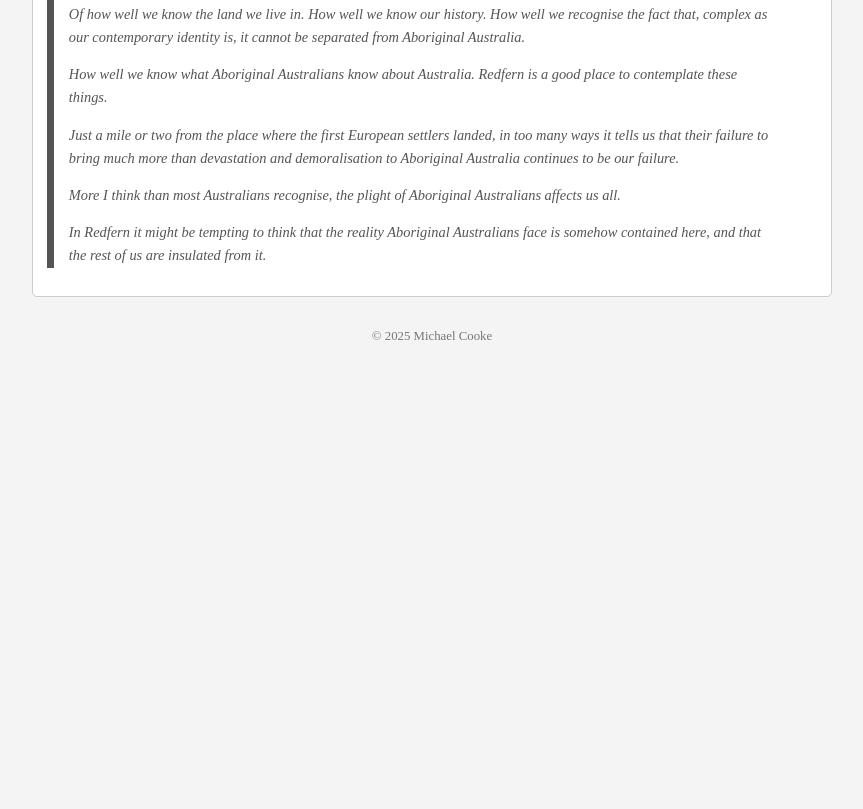
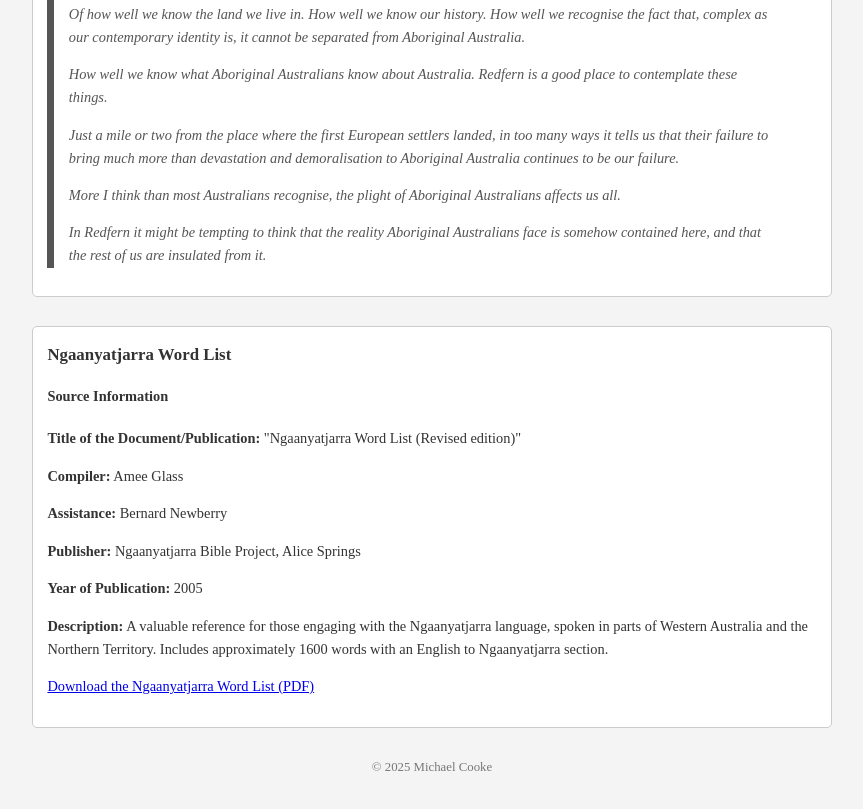
Before and after one commit to lesquid/michael-cooke-portfolio, a plain HTML site: page resources.html in a window 1280 px wide. Shown: the part 870-1679 px from the top of the page, without its empty margins (208-1071 px from the left). Before the commit the page ends 1249 px from the top, so only its background shows below. Drawn offline with Linux system fonts and the light colour scheme.

Commit message:
resources pdf link attached to resources.html

```diff
--- a/resources.html
+++ b/resources.html
@@ -43,6 +43,25 @@
                 </blockquote>
             </article>
         </section>
+
+        <section class="resource-item">
+            <h3>Ngaanyatjarra Word List</h3>
+            <div class="source-info">
+                <h4>Source Information</h4>
+                <p><strong>Title of the Document/Publication:</strong> "Ngaanyatjarra Word List (Revised edition)"</p>
+                <p><strong>Compiler:</strong> Amee Glass</p>
+                <p><strong>Assistance:</strong> Bernard Newberry</p>
+                <p><strong>Publisher:</strong> Ngaanyatjarra Bible Project, Alice Springs</p>
+                <p><strong>Year of Publication:</strong> 2005</p>
+                <p><strong>Description:</strong> A valuable reference for those engaging with the Ngaanyatjarra language, spoken in parts of Western Australia and the Northern Territory. Includes approximately 1600 words with an English to Ngaanyatjarra section.</p>
+            </div>
+            <p>
+                <a href="resources/Ngaanyatjarra%20Word%20List.pdf" target="_blank">
+                    Download the Ngaanyatjarra Word List (PDF)
+                </a>
+            </p>
+        </section>
+
     </main>
 
     <footer>
```
